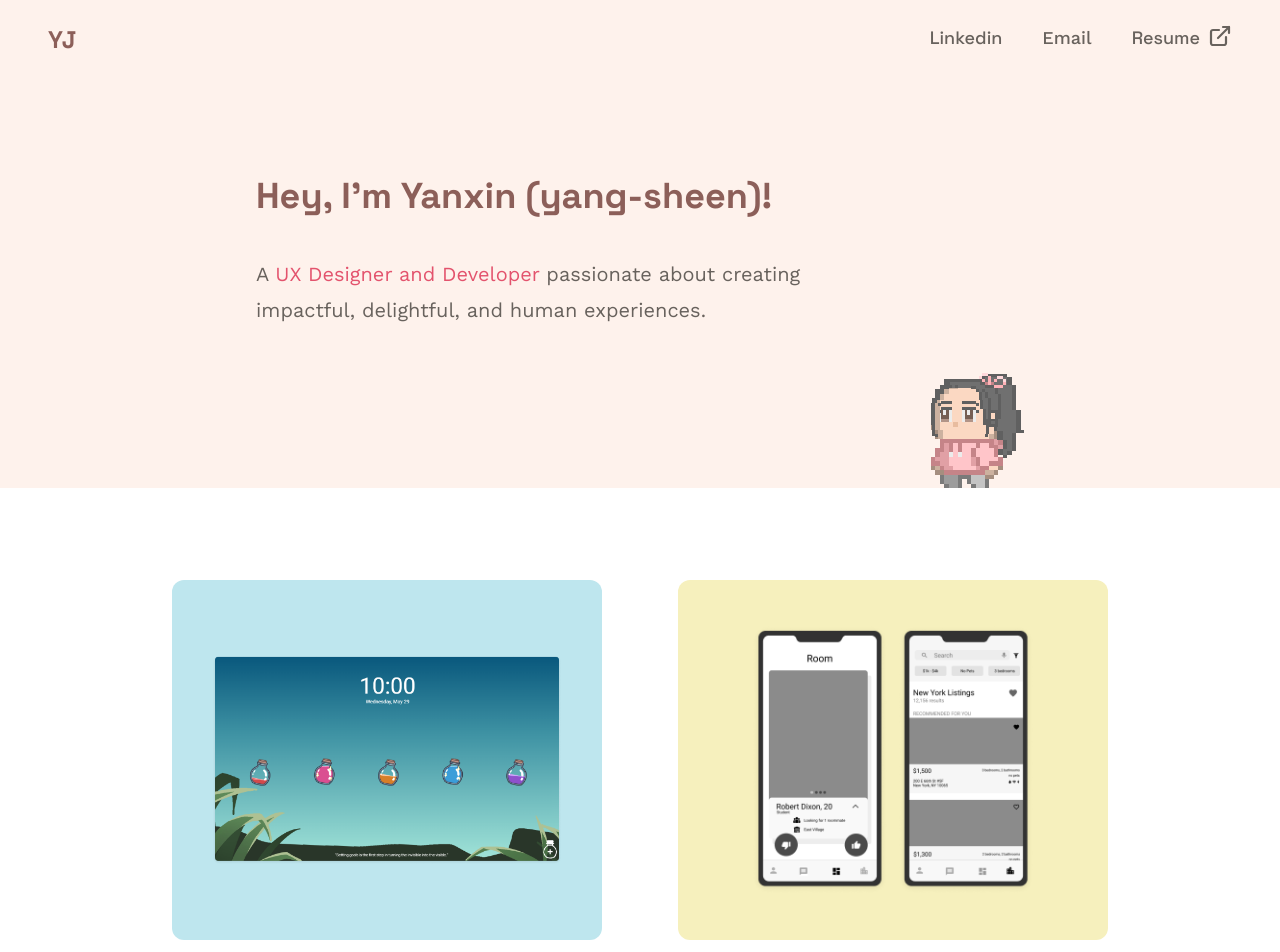
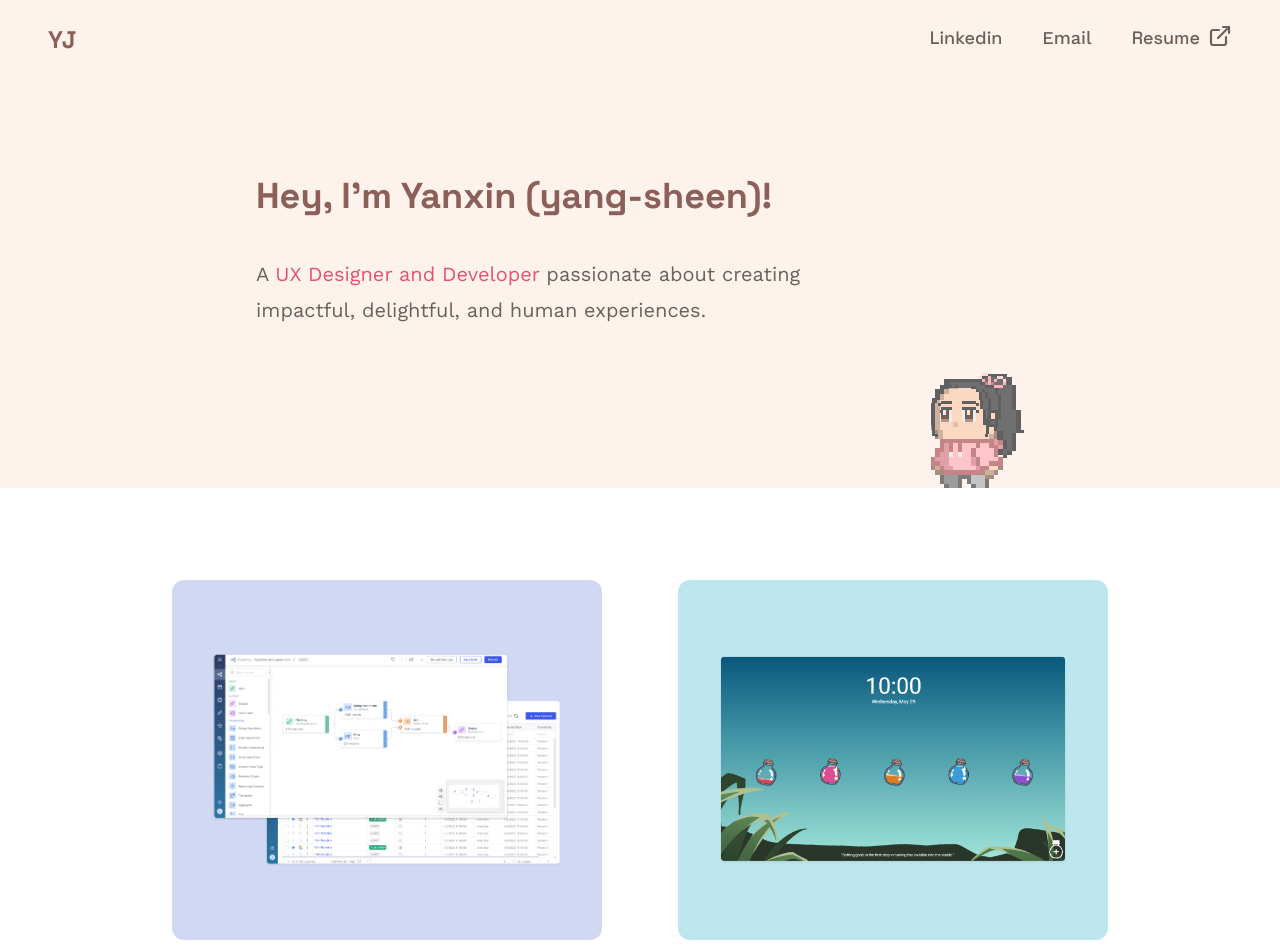
Before and after one commit to yanxinnn/portfolio, a Next.js app: page / in a window 1280 px wide. Shown: the top 952 px of the page. Built offline with nearby package versions, Linux system fonts and the light colour scheme.

Commit message:
pypeline is back!!

```diff
--- a/src/app/page.tsx
+++ b/src/app/page.tsx
@@ -33,14 +33,14 @@ export default function Home() {
       {/* Projects */}
       <div className="bg-white self-stretch pt-16 pb-24 px-8 sm:px-12">
         <div className="grid grid-cols-1 lg:grid-cols-2 max-w-[62rem] m-auto gap-x-5 gap-y-12">
-          {/* <ProjectCard
+          <ProjectCard
             title="Pypeline"
             pageLink="pypeline"
             image="images/pypeline/pypeline.png"
             backgroundColor="bg-[#D1D8F3]"
             tags={["SaaS", "Data Lifecycle Management"]}
             description="A SaaS application empowering data professionals to streamline data lifecycle operations."
-          /> */}
+          />
           <ProjectCard
             title="Float-it Notes"
             pageLink="float-it-notes"
```
